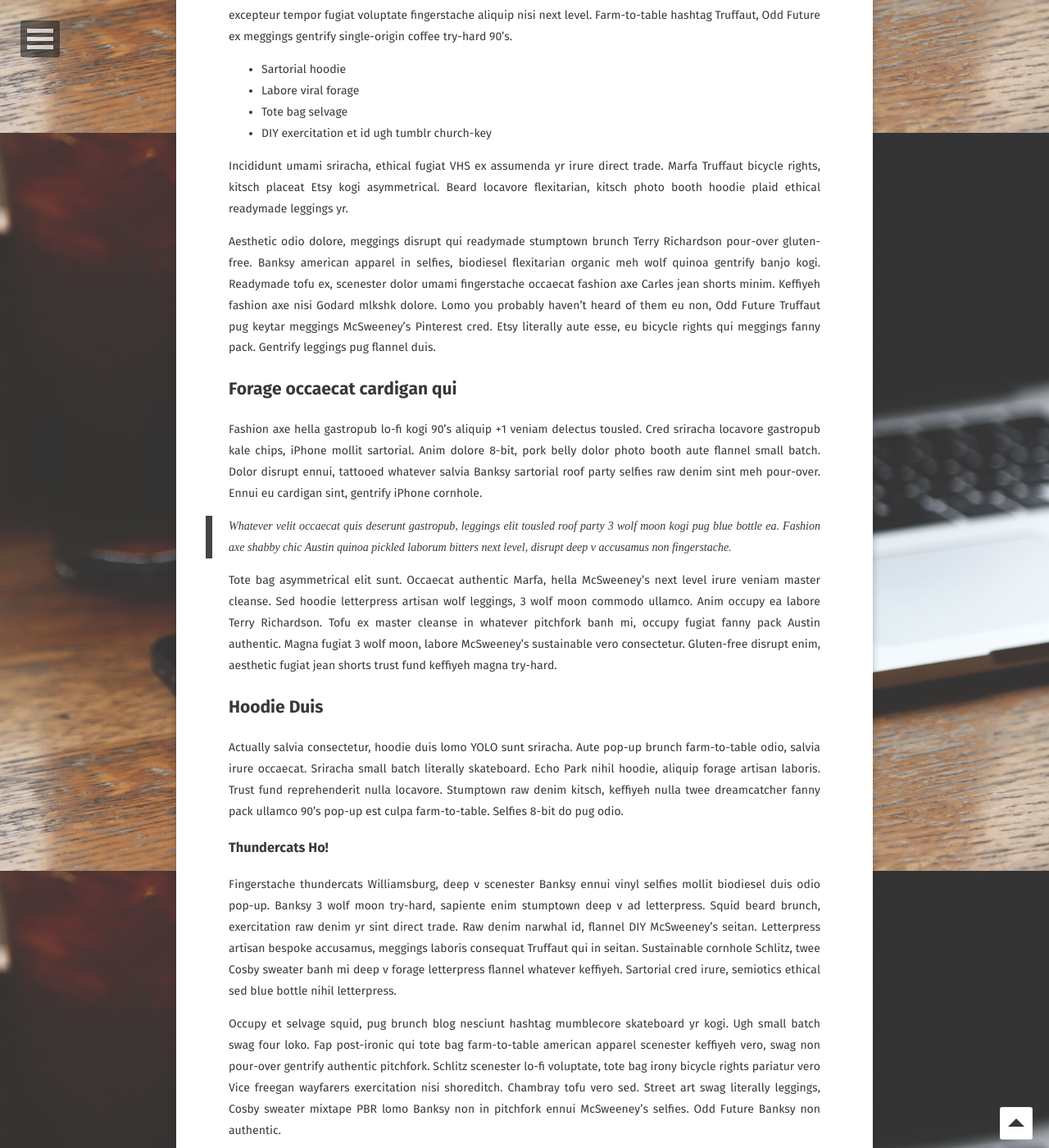
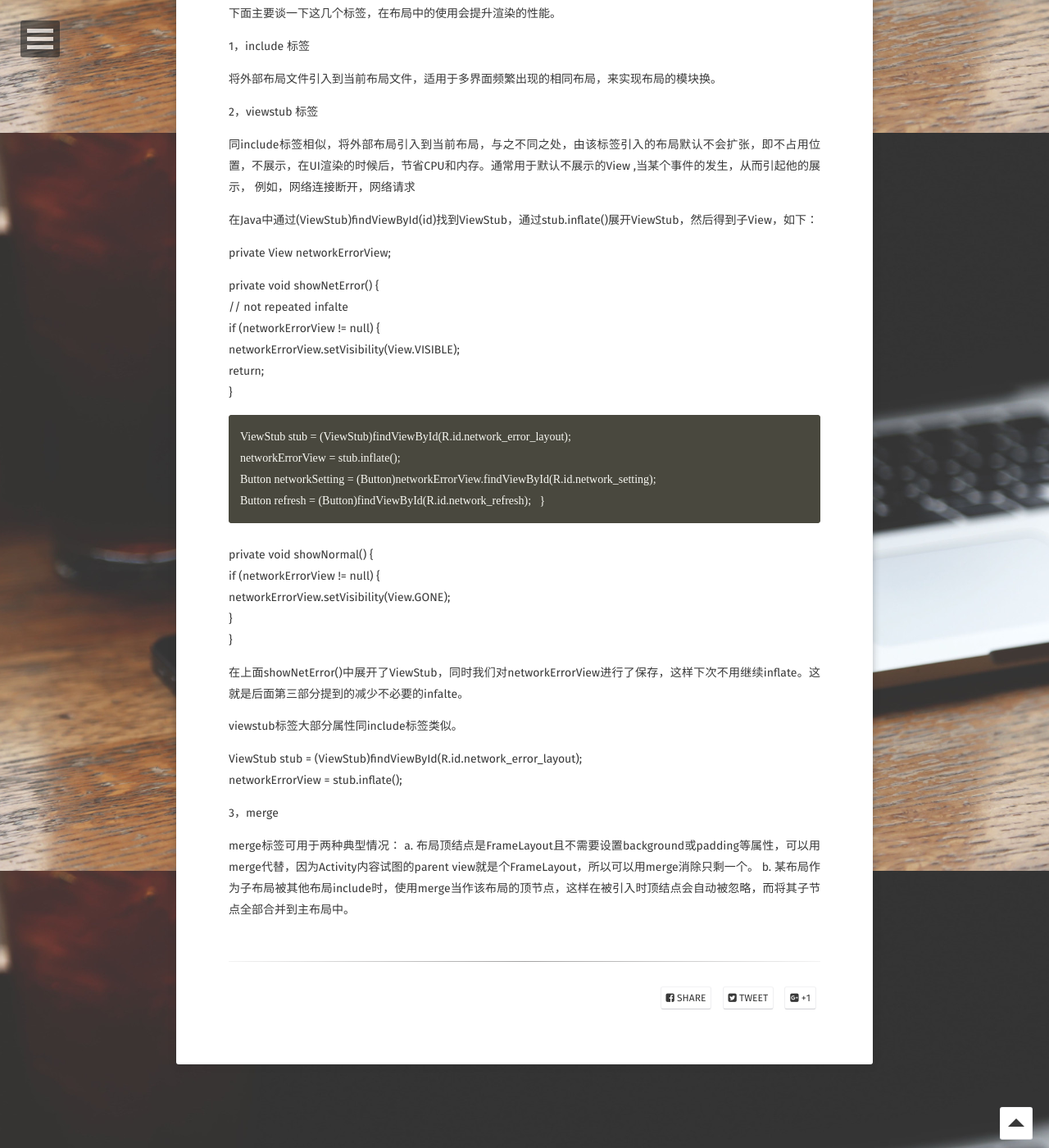
Before and after one commit to jiezongnewstar/ibossJ, a Jekyll site: the page built from _posts/2012-05-22-readability-post.md, in a window 1280 px wide and 1400 px high, scrolled down 738 px. Shown: the whole window at 82% size. Built offline with Jekyll 4.4.1, drawn with Linux system fonts in a browser that asks for light colours; some web fonts are replaced; our own code applies the rules of GitHub Pages for plain Markdown files; comment, search, counter and statistics services are not loaded; some of the changed text lies outside the part shown.

Commit message:
基本配置

```diff
--- a/_posts/2012-05-22-readability-post.md
+++ b/_posts/2012-05-22-readability-post.md
@@ -1,45 +1,63 @@
----
-layout: post
-title: "Testing Readability with a Bunch of Text"
-date: 2012-05-22
-excerpt: "A ton of text to test readability."
-tags: [sample post, readability, test]
-comments: true
----
+我的CSDN博客：http://blog.csdn.net/baidu_35255405
+博客陆续会迁移到这里
 
-Portland in shoreditch Vice, labore typewriter pariatur hoodie fap sartorial Austin. Pinterest literally occupy Schlitz forage. Odio ad blue bottle vinyl, 90's narwhal commodo bitters pour-over nostrud. Ugh est hashtag in, fingerstache adipisicing laboris esse Pinterest shabby chic Portland. Shoreditch bicycle rights anim, flexitarian laboris put a bird on it vinyl cupidatat narwhal. Hashtag artisan skateboard, flannel Bushwick nesciunt salvia aute fixie do plaid post-ironic dolor McSweeney's. Cliche pour-over chambray nulla four loko skateboard sapiente hashtag.
 
-Vero laborum commodo occupy. Semiotics voluptate mumblecore pug. Cosby sweater ullamco quinoa ennui assumenda, sapiente occupy delectus lo-fi. Ea fashion axe Marfa cillum aliquip. Retro Bushwick keytar cliche. Before they sold out sustainable gastropub Marfa readymade, ethical Williamsburg skateboard brunch qui consectetur gentrify semiotics. Mustache cillum irony, fingerstache magna pour-over keffiyeh tousled selfies.
 
-## Cupidatat 90's lo-fi authentic try-hard
+接下来将全面的分析Android性能方面的问题。希望多多的Issues和Fork。
 
-In pug Portland incididunt mlkshk put a bird on it vinyl quinoa. Terry Richardson shabby chic +1, scenester Tonx excepteur tempor fugiat voluptate fingerstache aliquip nisi next level. Farm-to-table hashtag Truffaut, Odd Future ex meggings gentrify single-origin coffee try-hard 90's.
 
-* Sartorial hoodie
-* Labore viral forage
-* Tote bag selvage
-* DIY exercitation et id ugh tumblr church-key
+Android 性能优化之 布局优化
 
-Incididunt umami sriracha, ethical fugiat VHS ex assumenda yr irure direct trade. Marfa Truffaut bicycle rights, kitsch placeat Etsy kogi asymmetrical. Beard locavore flexitarian, kitsch photo booth hoodie plaid ethical readymade leggings yr.
+先广泛的说一下性能优化，如果是后台开发的话，内存溢出以及耗时算法可能引起性能上的问题。如果是移动端的开发的话，就多了这么一条，多了这么一层UI渲染。好吧，开头就是泛泛地说一下，那么，今天这篇博客的内容主要就是针对UI渲染上的优化。
 
-Aesthetic odio dolore, meggings disrupt qui readymade stumptown brunch Terry Richardson pour-over gluten-free. Banksy american apparel in selfies, biodiesel flexitarian organic meh wolf quinoa gentrify banjo kogi. Readymade tofu ex, scenester dolor umami fingerstache occaecat fashion axe Carles jean shorts minim. Keffiyeh fashion axe nisi Godard mlkshk dolore. Lomo you probably haven't heard of them eu non, Odd Future Truffaut pug keytar meggings McSweeney's Pinterest cred. Etsy literally aute esse, eu bicycle rights qui meggings fanny pack. Gentrify leggings pug flannel duis.
+2015年的时候，Google发布了Android性能优化典范专题 。都是以短视频的形式，来帮助我们开发人员开发出更好的android App。如果有兴趣的同学，可以自行搜索引擎。
 
-## Forage occaecat cardigan qui
+Android的渲染机制：（PS：下面的介绍摘自开源中国：http://www.oschina.NET/news/60157/android-performance-patterns）
 
-Fashion axe hella gastropub lo-fi kogi 90's aliquip +1 veniam delectus tousled. Cred sriracha locavore gastropub kale chips, iPhone mollit sartorial. Anim dolore 8-bit, pork belly dolor photo booth aute flannel small batch. Dolor disrupt ennui, tattooed whatever salvia Banksy sartorial roof party selfies raw denim sint meh pour-over. Ennui eu cardigan sint, gentrify iPhone cornhole.
+希望你们可以去看这篇文章。
 
-> Whatever velit occaecat quis deserunt gastropub, leggings elit tousled roof party 3 wolf moon kogi pug blue bottle ea. Fashion axe shabby chic Austin quinoa pickled laborum bitters next level, disrupt deep v accusamus non fingerstache.
+下面主要谈一下这几个标签，在布局中的使用会提升渲染的性能。
 
-Tote bag asymmetrical elit sunt. Occaecat authentic Marfa, hella McSweeney's next level irure veniam master cleanse. Sed hoodie letterpress artisan wolf leggings, 3 wolf moon commodo ullamco. Anim occupy ea labore Terry Richardson. Tofu ex master cleanse in whatever pitchfork banh mi, occupy fugiat fanny pack Austin authentic. Magna fugiat 3 wolf moon, labore McSweeney's sustainable vero consectetur. Gluten-free disrupt enim, aesthetic fugiat jean shorts trust fund keffiyeh magna try-hard.
+1，include 标签
 
-## Hoodie Duis
+将外部布局文件引入到当前布局文件，适用于多界面频繁出现的相同布局，来实现布局的模块换。
 
-Actually salvia consectetur, hoodie duis lomo YOLO sunt sriracha. Aute pop-up brunch farm-to-table odio, salvia irure occaecat. Sriracha small batch literally skateboard. Echo Park nihil hoodie, aliquip forage artisan laboris. Trust fund reprehenderit nulla locavore. Stumptown raw denim kitsch, keffiyeh nulla twee dreamcatcher fanny pack ullamco 90's pop-up est culpa farm-to-table. Selfies 8-bit do pug odio.
+2，viewstub 标签
 
-### Thundercats Ho!
+同include标签相似，将外部布局引入到当前布局，与之不同之处，由该标签引入的布局默认不会扩张，即不占用位置，不展示，在UI渲染的时候后，节省CPU和内存。通常用于默认不展示的View ,当某个事件的发生，从而引起他的展示， 例如，网络连接断开，网络请求
 
-Fingerstache thundercats Williamsburg, deep v scenester Banksy ennui vinyl selfies mollit biodiesel duis odio pop-up. Banksy 3 wolf moon try-hard, sapiente enim stumptown deep v ad letterpress. Squid beard brunch, exercitation raw denim yr sint direct trade. Raw denim narwhal id, flannel DIY McSweeney's seitan. Letterpress artisan bespoke accusamus, meggings laboris consequat Truffaut qui in seitan. Sustainable cornhole Schlitz, twee Cosby sweater banh mi deep v forage letterpress flannel whatever keffiyeh. Sartorial cred irure, semiotics ethical sed blue bottle nihil letterpress.
+在Java中通过(ViewStub)findViewById(id)找到ViewStub，通过stub.inflate()展开ViewStub，然后得到子View，如下：
 
-Occupy et selvage squid, pug brunch blog nesciunt hashtag mumblecore skateboard yr kogi. Ugh small batch swag four loko. Fap post-ironic qui tote bag farm-to-table american apparel scenester keffiyeh vero, swag non pour-over gentrify authentic pitchfork. Schlitz scenester lo-fi voluptate, tote bag irony bicycle rights pariatur vero Vice freegan wayfarers exercitation nisi shoreditch. Chambray tofu vero sed. Street art swag literally leggings, Cosby sweater mixtape PBR lomo Banksy non in pitchfork ennui McSweeney's selfies. Odd Future Banksy non authentic.
+private View networkErrorView;
 
-Aliquip enim artisan dolor post-ironic. Pug tote bag Marfa, deserunt pour-over Portland wolf eu odio intelligentsia american apparel ugh ea. Sunt viral et, 3 wolf moon gastropub pug id. Id fashion axe est typewriter, mlkshk Portland art party aute brunch. Sint pork belly Cosby sweater, deep v mumblecore kitsch american apparel. Try-hard direct trade tumblr sint skateboard. Adipisicing bitters excepteur biodiesel, pickled gastropub aute veniam.
+private void showNetError() {
+    // not repeated infalte
+    if (networkErrorView != null) {
+        networkErrorView.setVisibility(View.VISIBLE);
+        return;
+    }
+
+    ViewStub stub = (ViewStub)findViewById(R.id.network_error_layout);
+    networkErrorView = stub.inflate();
+    Button networkSetting = (Button)networkErrorView.findViewById(R.id.network_setting);
+    Button refresh = (Button)findViewById(R.id.network_refresh);
+}
+
+private void showNormal() {
+    if (networkErrorView != null) {
+        networkErrorView.setVisibility(View.GONE);
+    }
+}
+
+在上面showNetError()中展开了ViewStub，同时我们对networkErrorView进行了保存，这样下次不用继续inflate。这就是后面第三部分提到的减少不必要的infalte。
+
+viewstub标签大部分属性同include标签类似。
+
+ViewStub stub = (ViewStub)findViewById(R.id.network_error_layout);
+networkErrorView = stub.inflate();
+
+3，merge
+
+merge标签可用于两种典型情况：
+a. 布局顶结点是FrameLayout且不需要设置background或padding等属性，可以用merge代替，因为Activity内容试图的parent view就是个FrameLayout，所以可以用merge消除只剩一个。
+b. 某布局作为子布局被其他布局include时，使用merge当作该布局的顶节点，这样在被引入时顶结点会自动被忽略，而将其子节点全部合并到主布局中。
```
Also changed, not shown: assets/js/wow.min.js.
